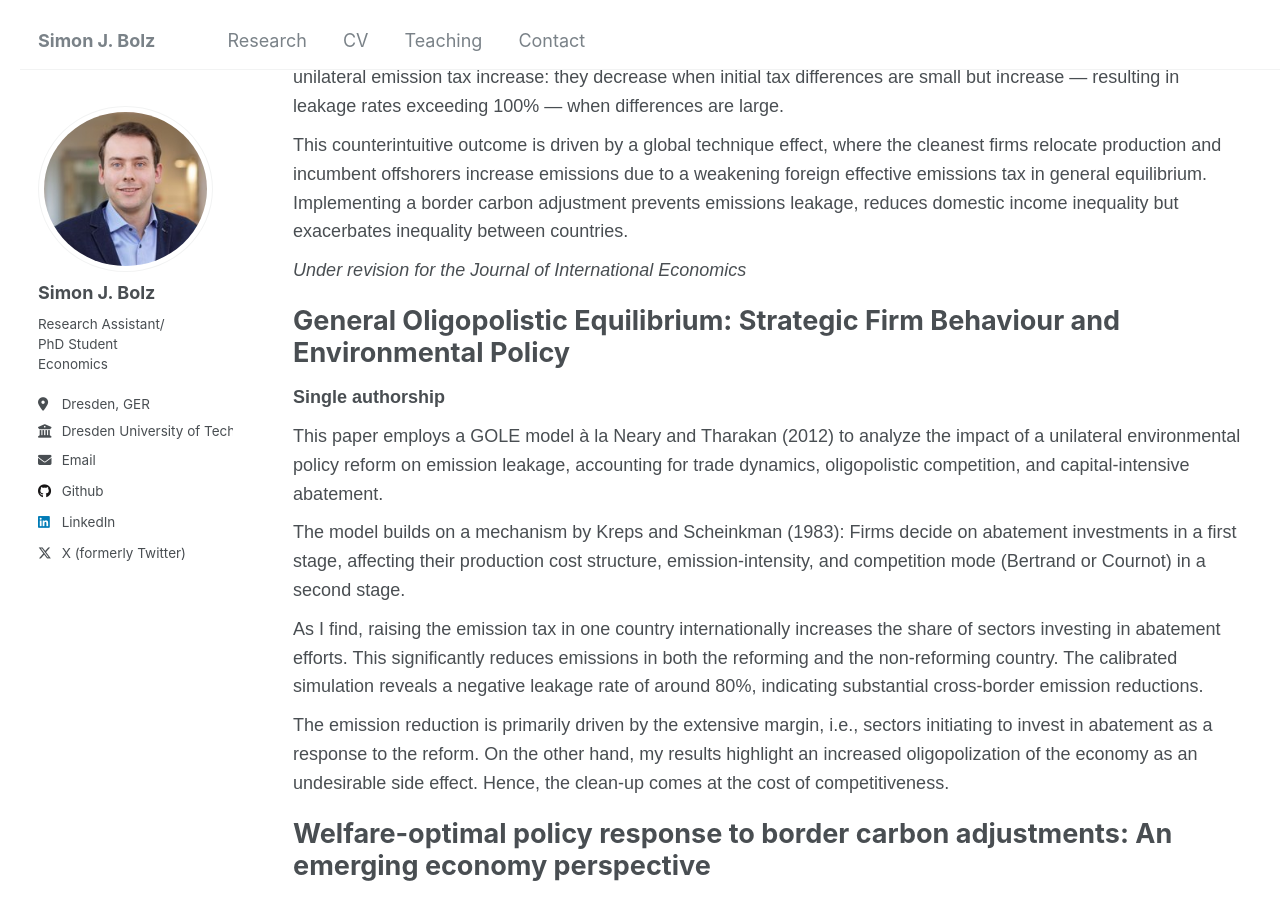
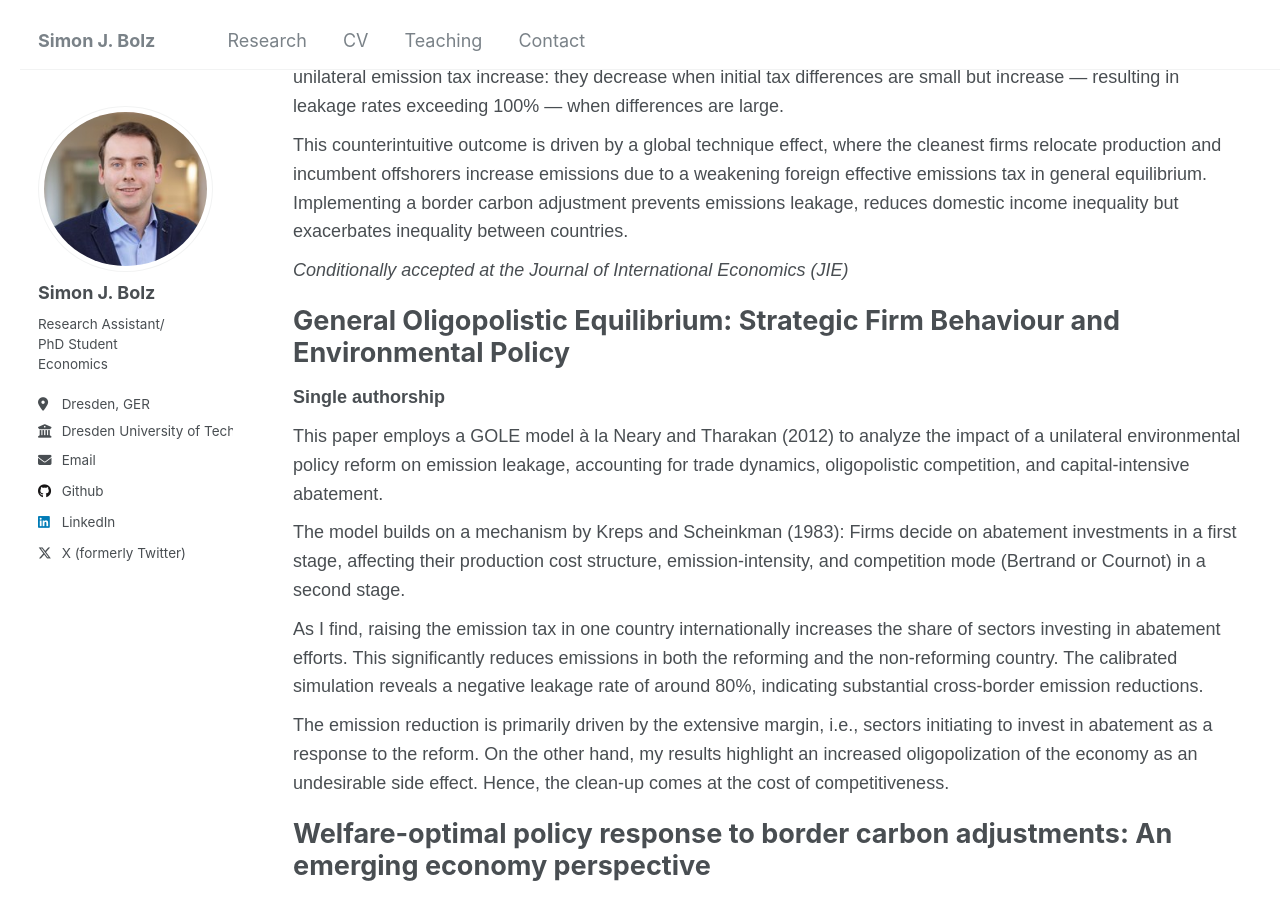
Before and after one commit to sjbolz/sjbolz.github.io, a Jekyll site: the page built from _pages/portfolio.html, in a window 1280 px wide and 900 px high, scrolled down 417 px. Built offline with Jekyll 4.4.1, drawn with Linux system fonts in a browser that asks for light colours.

Commit message:
Update portfolio.html

```diff
--- a/_pages/portfolio.html
+++ b/_pages/portfolio.html
@@ -55,7 +55,7 @@ author_profile: true
     <p>
         This counterintuitive outcome is driven by a global technique effect, where the cleanest firms relocate production and incumbent offshorers increase emissions due to a weakening foreign effective emissions tax in general equilibrium. Implementing a border carbon adjustment prevents emissions leakage, reduces domestic income inequality but exacerbates inequality between countries.
     </p>
-    <p><em>Under revision for the Journal of International Economics</em></p>
+    <p><em>Conditionally accepted at the Journal of International Economics (JIE) </em></p>
 
     <h2>General Oligopolistic Equilibrium: Strategic Firm Behaviour and Environmental Policy</h2>
     <p><strong>Single authorship</strong></p>
```
